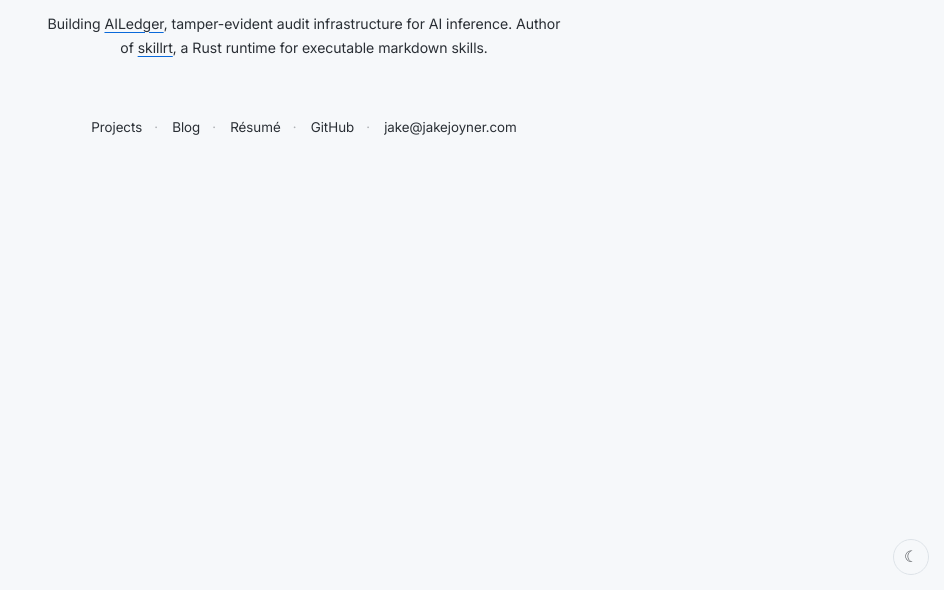
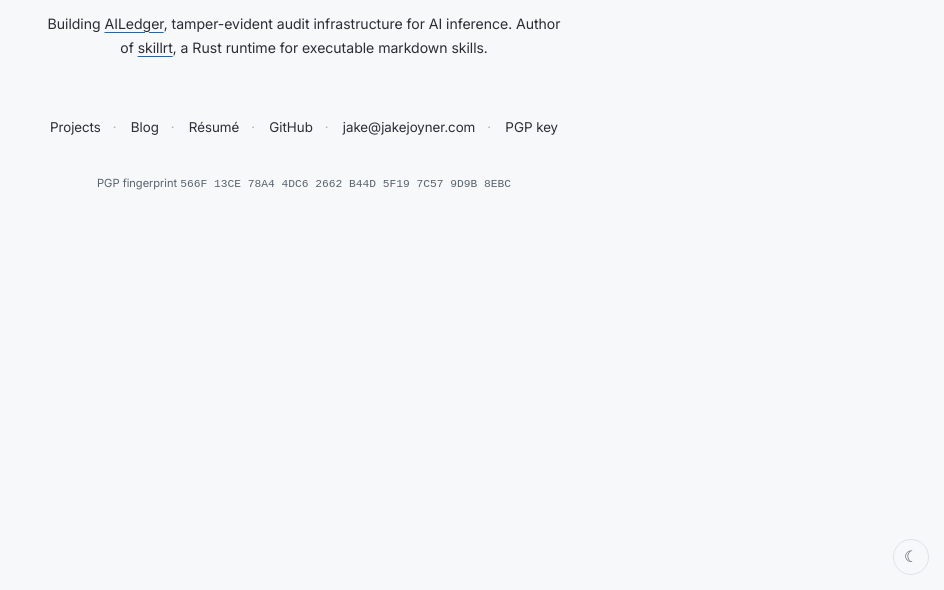
Before and after one commit to jakejjoyner/homepage, a plain HTML site: page index.html in a window 1280 px wide. Shown: the part 210-800 px from the top of the page, without its empty margins (336-1280 px from the left). Drawn offline with Linux system fonts and the light colour scheme.

Commit message:
Publish PGP public key and fingerprint

```diff
--- a/index.html
+++ b/index.html
@@ -78,7 +78,9 @@
       <a href="/cv/">Résumé</a>
       <a href="https://github.com/jakejjoyner" target="_blank" rel="noopener noreferrer">GitHub</a>
       <a href="mailto:jake@jakejoyner.com">jake@jakejoyner.com</a>
+      <a href="/pgp.asc">PGP key</a>
     </nav>
+    <p class="pgp-fpr">PGP fingerprint <code>566F 13CE 78A4 4DC6 2662 B44D 5F19 7C57 9D9B 8EBC</code></p>
   </main>
 </body>
 </html>
--- a/style.css
+++ b/style.css
@@ -264,3 +264,10 @@ nav.links a:hover {
     background: url('/assets/twilight-array.jpg') center / cover no-repeat;
   }
 }
+
+.pgp-fpr {
+  color: var(--muted);
+  font-size: 0.75rem;
+  text-align: center;
+  overflow-wrap: anywhere;
+}
```
Also changed, not shown: 1 other file.
